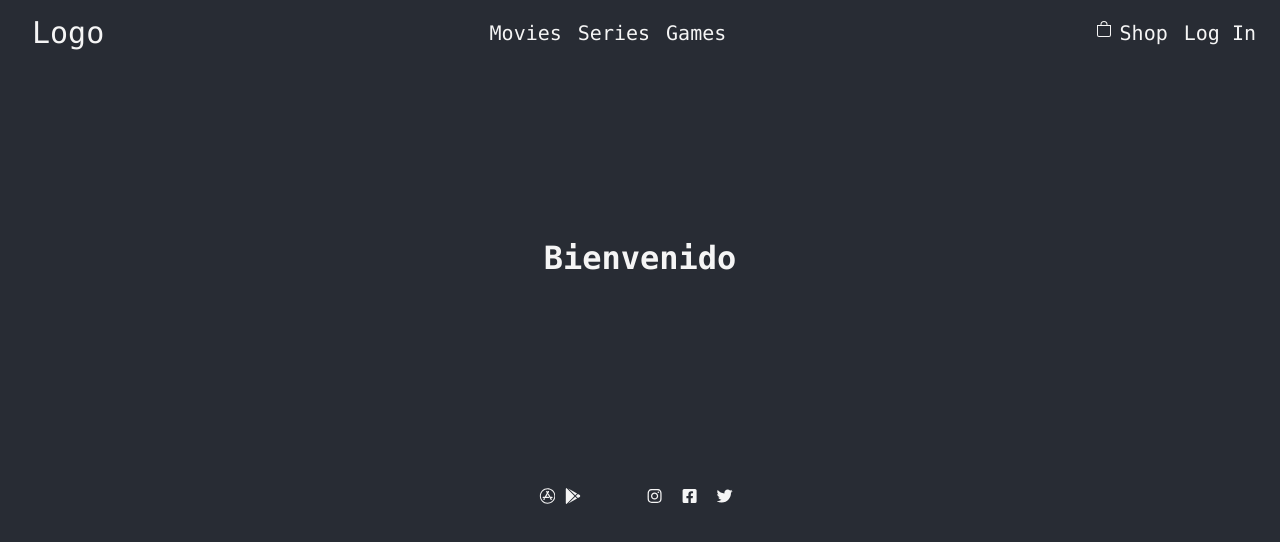
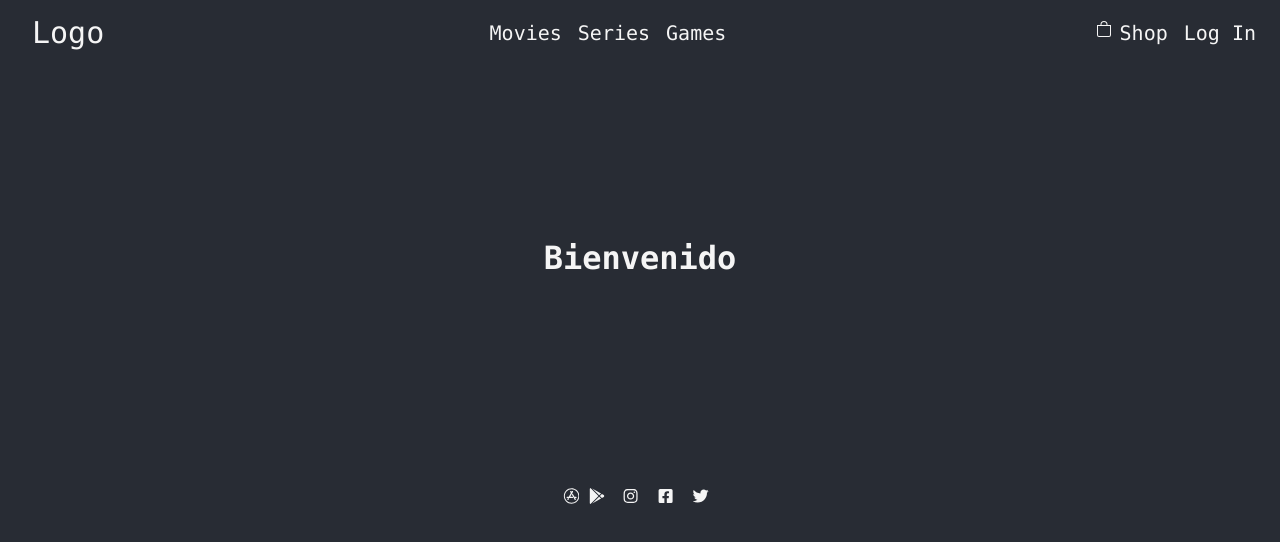
Before and after one commit to Juantelisg/Spaceshop-Telis, a React (Create React App) app: page / in a window 1280 px wide. Shown: the top 542 px of the page. Built offline with nearby package versions, Linux system fonts and the light colour scheme.

Commit message:
Agregue el icono de cart al archivo cartWidget.js

```diff
--- a/src/components/cartWidget.js
+++ b/src/components/cartWidget.js
@@ -0,0 +1,11 @@
+import React, { Component } from 'react';
+
+import { BsBag } from "react-icons/bs";
+
+function CartIcon() {
+    return(
+        <BsBag/>
+    );
+}
+
+export default CartIcon;
--- a/src/components/header.js
+++ b/src/components/header.js
@@ -1,6 +1,6 @@
 import React, { Component } from 'react';
 import './styles/header.css';
-import { BsBag } from "react-icons/bs";
+import CartIcon from './cartWidget.js';
 
 
 function Header() {
@@ -34,10 +34,10 @@ function Header() {
                 <nav className="right-navbar">
                     <ul>
                       <li>
-                      <BsBag/>
+                        <CartIcon/>
                       </li>
                       <li>
-                      <a  href="/">Shop</a>
+                        <a  href="/">Shop</a>
                       </li>
                       <li>
                         <a  href="/">Log In</a>
--- a/src/components/styles/footer.css
+++ b/src/components/styles/footer.css
@@ -9,12 +9,12 @@
 }
 
 .footer-left-icons {
-    padding: 0 1.5rem;
+    padding: 0;
     display: flex;
 }
 
 .footer-right-icons {
-    padding: 0 1.5rem;
+    padding: 0;
     margin: 0 0.5rem;
     display: flex;
 }
```
Also changed, not shown: src/App.js (+0 -8 lines).
